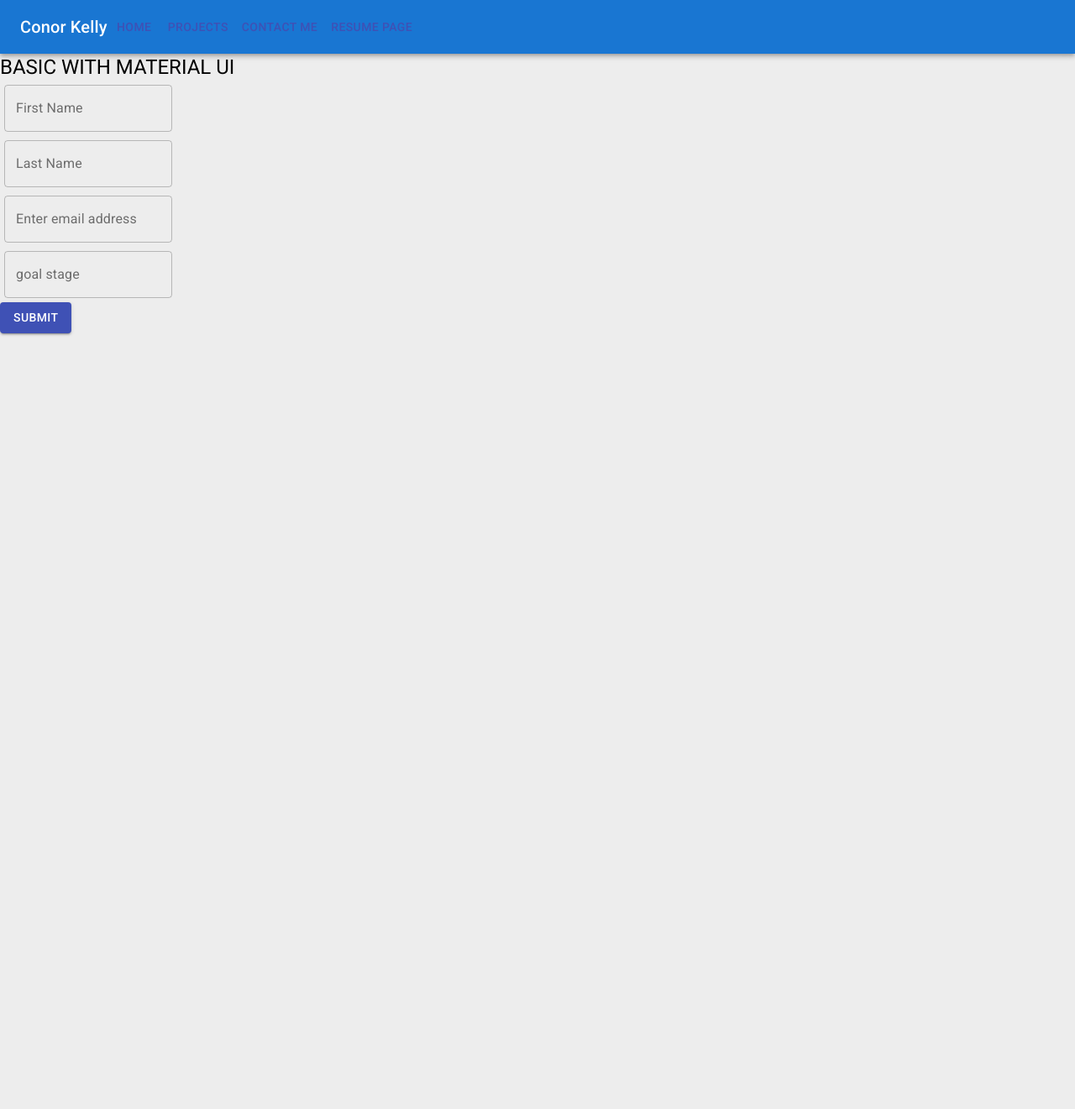
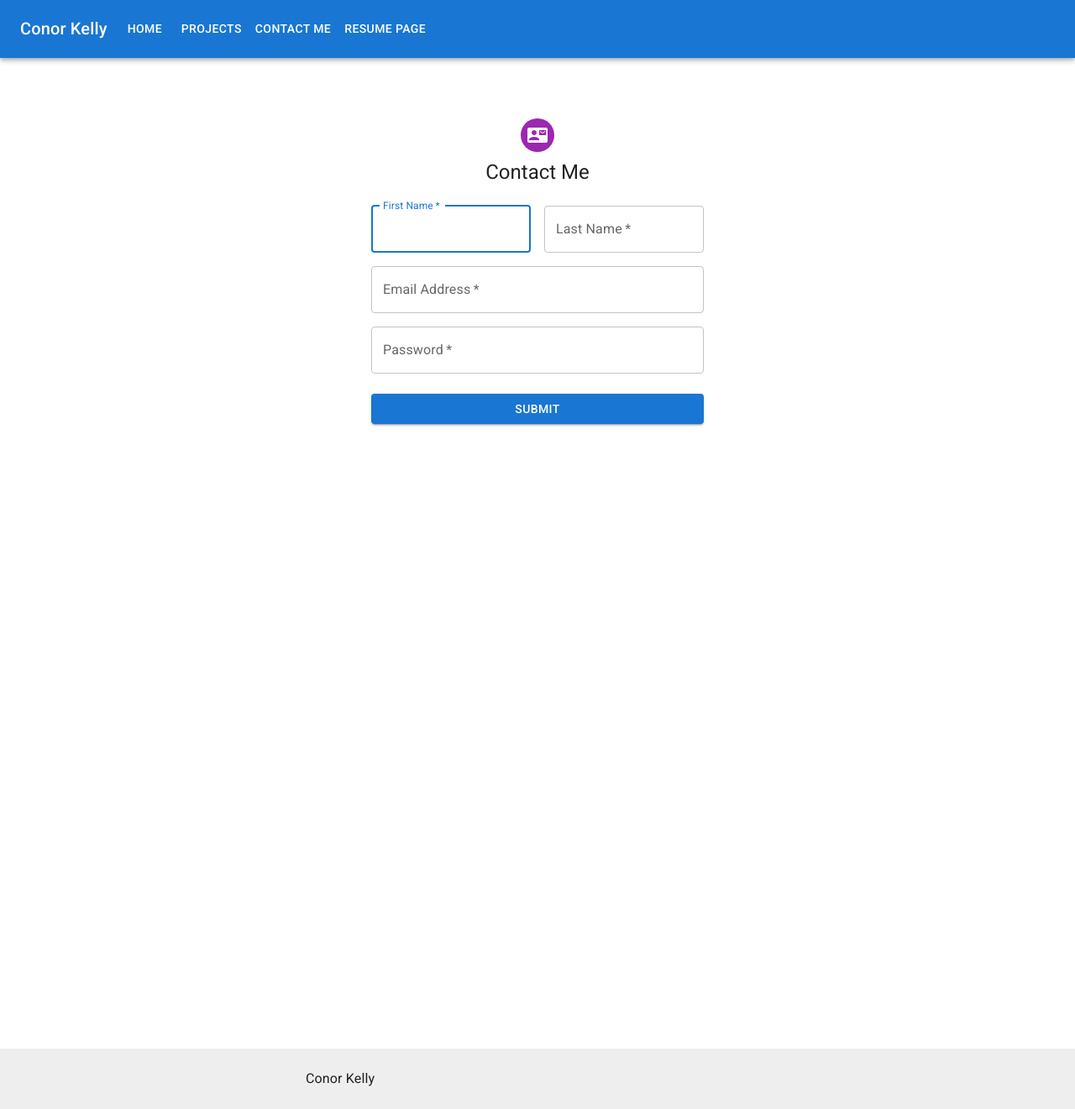
Before and after one commit to conorjkelly96/react-portfolio, a React (Create React App) app: page /contact-me in a window 1280 px wide. Shown: the whole page at 84% size. Before the commit the page ends 800 px from the top, so only its background shows below. Built offline with nearby package versions, Linux system fonts and the light colour scheme.

Commit message:
added form to UI

```diff
--- a/src/App.js
+++ b/src/App.js
@@ -1,6 +1,7 @@
 import { BrowserRouter as Router } from "react-router-dom";
 
 import { AppRoutes } from "./AppRoutes";
+import { Footer } from "./components/Footer";
 import { NavBar } from "./components/NavBar";
 
 export const App = () => {
@@ -8,6 +9,7 @@
     <Router>
       <NavBar />
       <AppRoutes />
+      <Footer />
     </Router>
   );
 };
--- a/src/components/ContactMeForm/index.js
+++ b/src/components/ContactMeForm/index.js
@@ -1,43 +1,110 @@
-import { Typography, TextField, Button } from "@material-ui/core";
+import * as React from "react";
+import Avatar from "@mui/material/Avatar";
+import Button from "@mui/material/Button";
+import CssBaseline from "@mui/material/CssBaseline";
+import TextField from "@mui/material/TextField";
+import FormControlLabel from "@mui/material/FormControlLabel";
+import Checkbox from "@mui/material/Checkbox";
+import Link from "@mui/material/Link";
+import Grid from "@mui/material/Grid";
+import Box from "@mui/material/Box";
+import ContactMailIcon from "@mui/icons-material/ContactMail";
+import Typography from "@mui/material/Typography";
+import Container from "@mui/material/Container";
+import { createTheme, ThemeProvider } from "@mui/material/styles";
+
+const theme = createTheme();
 
 export const ContactMeForm = () => {
+  const handleSubmit = (event) => {
+    event.preventDefault();
+    const data = new FormData(event.currentTarget);
+    // eslint-disable-next-line no-console
+    console.log({
+      email: data.get("email"),
+      password: data.get("password"),
+    });
+  };
+
   return (
-    <>
-      <Typography variant="h5">BASIC WITH MATERIAL UI</Typography>
-      <form>
+    <ThemeProvider theme={theme}>
+      <Container component="main" maxWidth="xs">
+        <CssBaseline />
+        <Box
+          sx={{
+            marginTop: 8,
+            display: "flex",
+            flexDirection: "column",
+            alignItems: "center",
+          }}
+        >
+          <Avatar sx={{ m: 1, bgcolor: "secondary.main" }}>
+            <ContactMailIcon />
+          </Avatar>
+          <Typography component="h1" variant="h5">
+            Contact Me
+          </Typography>
+          <Box
+            component="form"
+            noValidate
+            onSubmit={handleSubmit}
+            sx={{ mt: 3 }}
+          >
+            <Grid container spacing={2}>
+              <Grid item xs={12} sm={6}>
                 <TextField
-          style={{ width: "200px", margin: "5px" }}
-          type="text"
+                  autoComplete="given-name"
+                  name="firstName"
+                  required
+                  fullWidth
+                  id="firstName"
                   label="First Name"
-          variant="outlined"
+                  autoFocus
                 />
-        <br />
+              </Grid>
+              <Grid item xs={12} sm={6}>
                 <TextField
-          style={{ width: "200px", margin: "5px" }}
-          type="text"
+                  required
+                  fullWidth
+                  id="lastName"
                   label="Last Name"
-          variant="outlined"
+                  name="lastName"
+                  autoComplete="family-name"
                 />
-        <br />
+              </Grid>
+              <Grid item xs={12}>
                 <TextField
-          style={{ width: "200px", margin: "5px" }}
-          type="email"
-          label="Enter email address"
-          variant="outlined"
+                  required
+                  fullWidth
+                  id="email"
+                  label="Email Address"
+                  name="email"
+                  autoComplete="email"
                 />
-        <br />
-
+              </Grid>
+              <Grid item xs={12}>
                 <TextField
-          style={{ width: "200px", margin: "5px" }}
-          type="text"
-          label="goal stage"
-          variant="outlined"
+                  required
+                  fullWidth
+                  name="password"
+                  label="Password"
+                  type="password"
+                  id="password"
+                  autoComplete="new-password"
                 />
-        <br />
-        <Button variant="contained" color="primary">
+              </Grid>
+            </Grid>
+            <Button
+              type="submit"
+              fullWidth
+              variant="contained"
+              sx={{ mt: 3, mb: 2 }}
+            >
               Submit
             </Button>
-      </form>
-    </>
+          </Box>
+        </Box>
+      </Container>
+    </ThemeProvider>
   );
 };
--- /dev/null
+++ b/src/components/Footer/index.js
@@ -0,0 +1,37 @@
+import * as React from "react";
+import CssBaseline from "@mui/material/CssBaseline";
+import Box from "@mui/material/Box";
+import Typography from "@mui/material/Typography";
+import Container from "@mui/material/Container";
+import Link from "@mui/material/Link";
+
+export const Footer = () => {
+  return (
+    <Box
+      sx={{
+        display: "flex",
+        flexDirection: "column",
+        minHeight: "100vh",
+      }}
+    >
+      <CssBaseline />
+
+      <Box
+        component="footer"
+        sx={{
+          py: 3,
+          px: 2,
+          mt: "auto",
+          backgroundColor: (theme) =>
+            theme.palette.mode === "light"
+              ? theme.palette.grey[200]
+              : theme.palette.grey[800],
+        }}
+      >
+        <Container maxWidth="sm">
+          <Typography variant="body1">Conor Kelly</Typography>
+        </Container>
+      </Box>
+    </Box>
+  );
+};
--- a/src/pages/Home/index.js
+++ b/src/pages/Home/index.js
@@ -1,11 +1,12 @@
+import { Grid } from "@mui/material";
 import { IntroCard } from "../../components/IntroCard";
 import { MemojiCard } from "../../components/MemojiCard";
 
 export const Home = () => {
   return (
-    <div>
+    <Grid container spacing={4}>
       <IntroCard />
       <MemojiCard />
-    </div>
+    </Grid>
   );
 };
```
Lines whose indentation alone changed are shown as unchanged.
